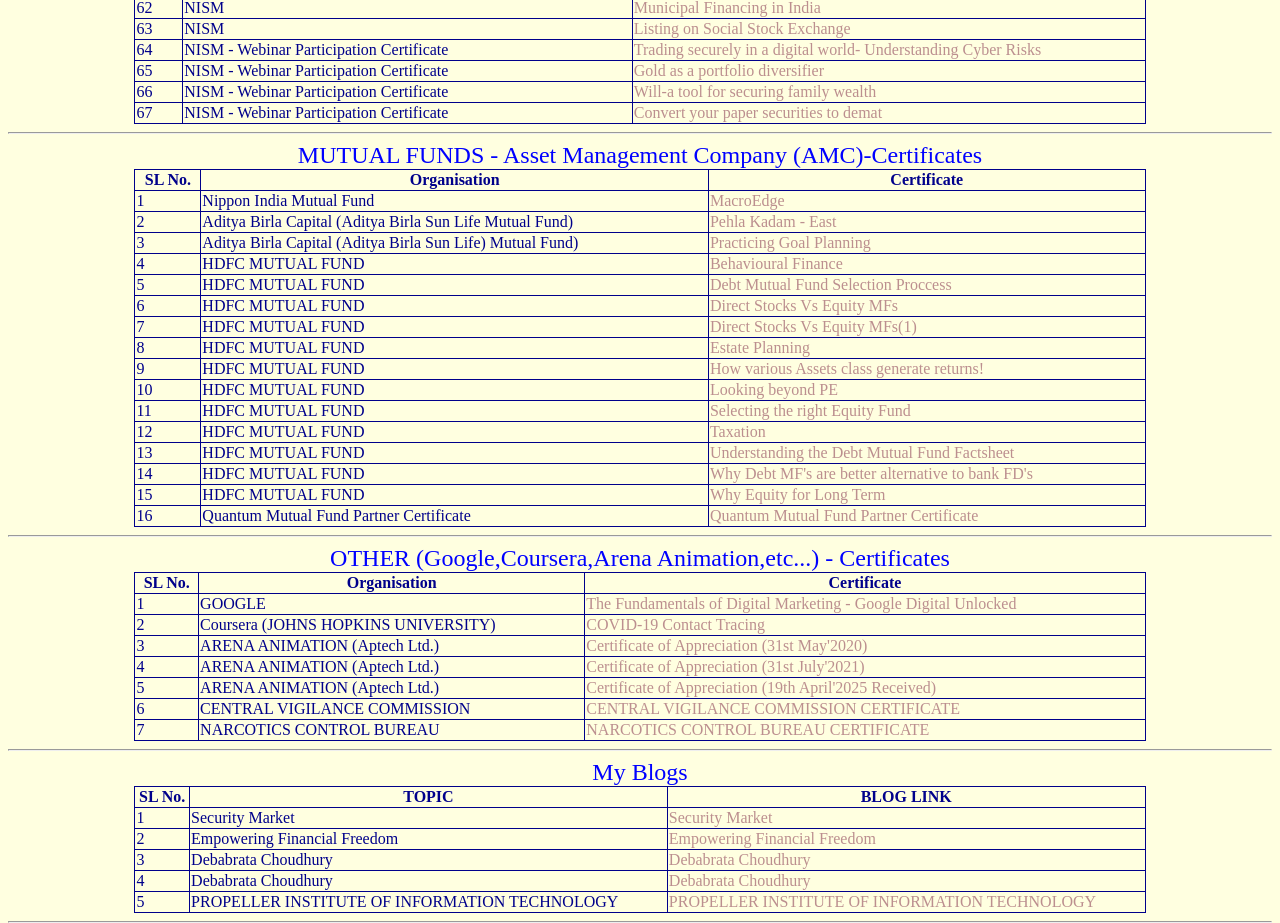
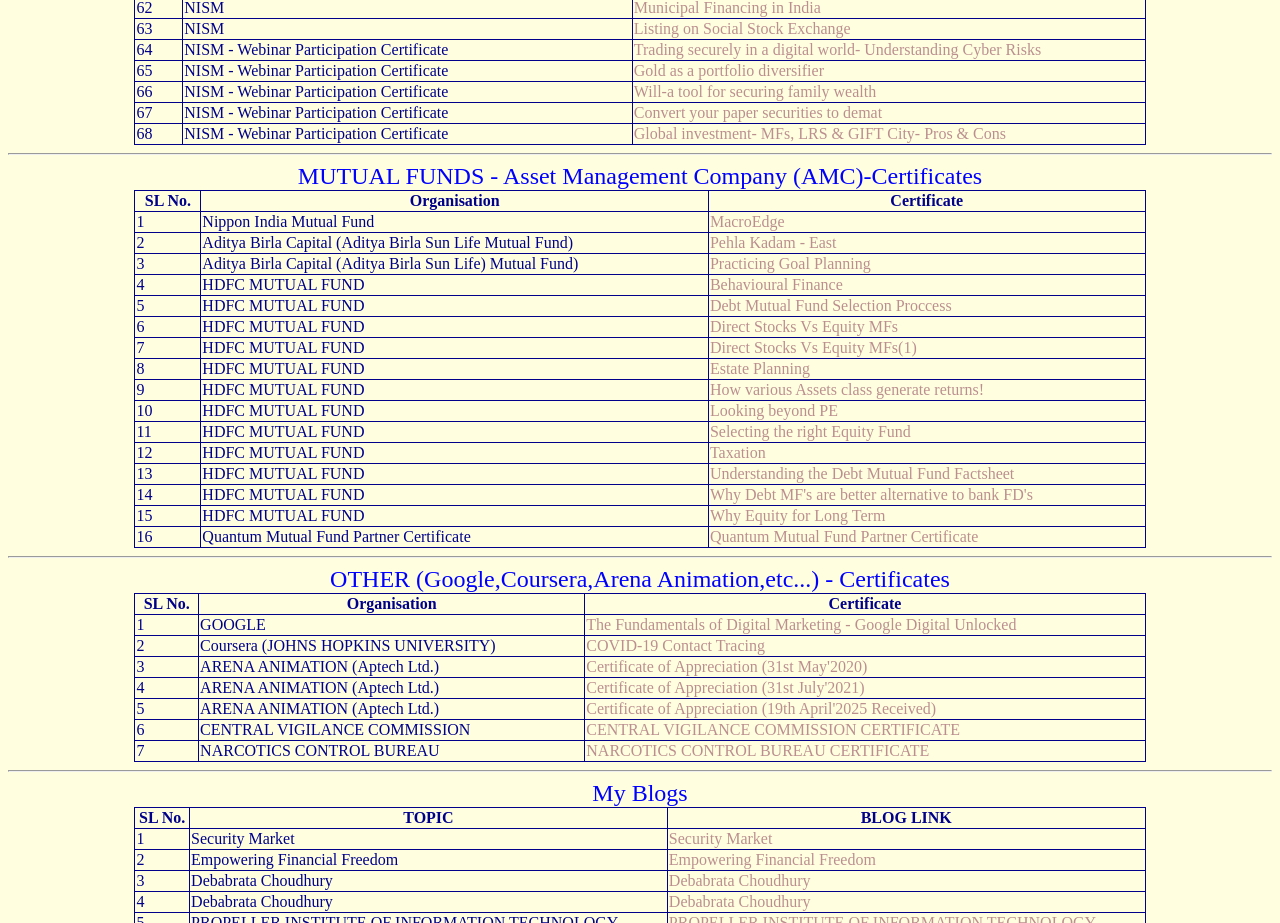
Before and after one commit to CHOUDHURYSTOCKS/FINANCIALLINKS, a plain HTML site: page Financial_education.html in a window 1280 px wide. Shown: the part 1742-2665 px from the top of the page. Drawn offline with Linux system fonts and the light colour scheme.

Commit message:
Update Financial_education.html

```diff
--- a/Financial_education.html
+++ b/Financial_education.html
@@ -442,6 +442,11 @@
 			<td>NISM - Webinar Participation Certificate</td>
 			<td><a href="Convert your paper securities to demat.pdf" target="_blank">Convert your paper securities to demat</a></td>
 		</tr>
+		<tr>
+			<td>68</td>
+			<td>NISM - Webinar Participation Certificate</td>
+			<td><a href="Global investment- MFs, LRS & GIFT City- Pros & Cons.pdf" target="_blank">Global investment- MFs, LRS & GIFT City- Pros & Cons</a></td>
+		</tr>
 	</table>
         <hr>
 	<table>
```
